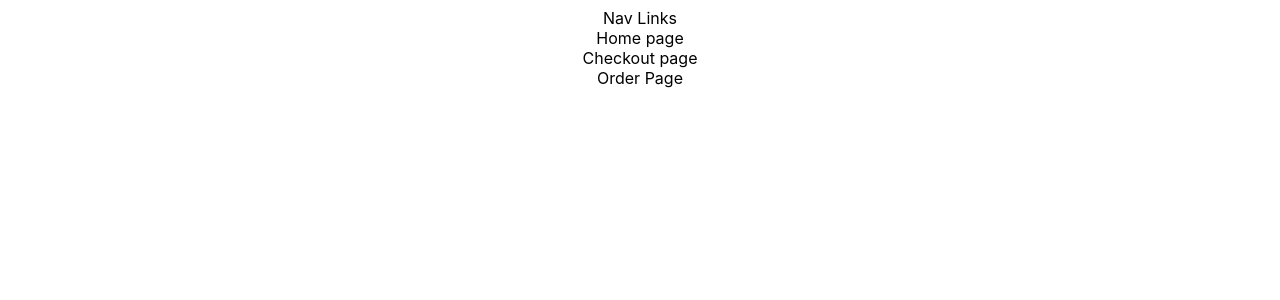
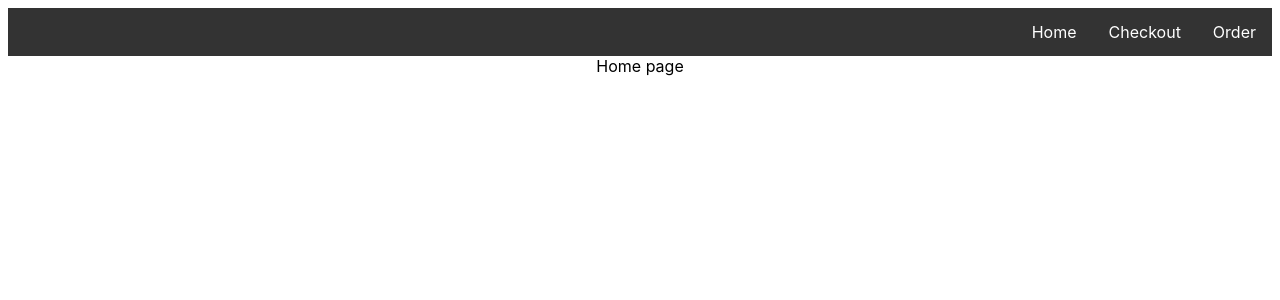
Before and after one commit to MilosTanaskovic/Umain-Pizza_Ordering_app, a React (Create React App) app in the folder pizza-ordering-app/: page / in a window 1280 px wide. Shown: the top 300 px of the page. Built offline with nearby package versions, Linux system fonts and the light colour scheme.

Commit message:
create react-router-dom, styling NavBar components...

```diff
--- a/pizza-ordering-app/package.json
+++ b/pizza-ordering-app/package.json
@@ -10,8 +10,10 @@
     "@types/node": "^16.11.26",
     "@types/react": "^17.0.39",
     "@types/react-dom": "^17.0.11",
+    "@types/react-router-dom": "^5.3.2",
     "react": "^17.0.2",
     "react-dom": "^17.0.2",
+    "react-router-dom": "^5.3.0",
     "react-scripts": "5.0.0",
     "typescript": "^4.6.2",
     "web-vitals": "^2.1.4"
@@ -40,7 +42,5 @@
       "last 1 safari version"
     ]
   },
-  "devDependencies": {
-    "@types/styled-components": "^5.1.23"
-  }
+  "devDependencies": {}
 }
--- /dev/null
+++ b/pizza-ordering-app/src/App.css
@@ -0,0 +1,10 @@
+.App {
+    margin: 0;
+    font-family: -apple-system, BlinkMacSystemFont, 'Segoe UI', 'Roboto', 'Oxygen',
+      'Ubuntu', 'Cantarell', 'Fira Sans', 'Droid Sans', 'Helvetica Neue',
+      sans-serif;
+    -webkit-font-smoothing: antialiased;
+    -moz-osx-font-smoothing: grayscale;
+
+    text-align: center;
+}
--- a/pizza-ordering-app/src/App.tsx
+++ b/pizza-ordering-app/src/App.tsx
@@ -1,32 +1,26 @@
 import React from 'react';
-import styled from 'styled-components';
+// import components and pages
 import NavBar from './components/NavBar/NavBar';
 import Checkout from './pages/Checkout/Checkout';
 import Home from './pages/Home/Home';
 import Order from './pages/Order/Order';
 
-const AppWrapper = styled.div`
-  margin: 0;
-  font-family: -apple-system, BlinkMacSystemFont, 'Segoe UI', 'Roboto', 'Oxygen',
-    'Ubuntu', 'Cantarell', 'Fira Sans', 'Droid Sans', 'Helvetica Neue',
-    sans-serif;
-  -webkit-font-smoothing: antialiased;
-  -moz-osx-font-smoothing: grayscale;
-
-  text-align: center;
-`
+import './App.css';
+import { Route } from 'react-router';
 
 const App: React.FC = () => {
   return (
-    <AppWrapper>
+    <div className='App'>
       <NavBar />
 
       {/* pages */}
-      <Home />
-      <Checkout />
-      <Order />
-
-    </AppWrapper>
+        <Route exact path='/' component={Home} />
+        <Route path='/checkout' component={Checkout} />
+        <Route path='/order' component={Order} />
+          {/* <Home/>
+          <Checkout />
+          <Order />  */}
+    </div>
   )
 }
 
--- /dev/null
+++ b/pizza-ordering-app/src/components/NavBar/NavBar.css
@@ -0,0 +1,20 @@
+.nav-wrapper {
+    display: flex;
+    justify-content: end;
+
+    list-style-type: none;
+    margin: 0;
+    padding: 0;
+    overflow: hidden;
+    background-color: #333;
+}
+.nav-wrapper li a {
+    display: block;
+    color: white;
+    text-align: center;
+    padding: 14px 16px;
+    text-decoration: none;
+}
+.nav-wrapper li a:hover{
+    background-color: #111;
+}
--- a/pizza-ordering-app/src/components/NavBar/NavBar.tsx
+++ b/pizza-ordering-app/src/components/NavBar/NavBar.tsx
@@ -1,15 +1,23 @@
-import React from 'react'
-import styled from 'styled-components';
+import React from 'react';
+import { Link } from 'react-router-dom';
 
-const NavBarWrapper = styled.nav`
-
-`;
+import './NavBar.css';
 
 const NavBar: React.FC = () => {
     return (
-        <NavBarWrapper>
-           Nav Links
-        </NavBarWrapper>
+        <div className='nav'>
+           <nav className='nav-wrapper'>
+               <li>
+                    <Link to='/'>Home</Link>
+               </li>
+               <li>
+                    <Link to='/checkout'>Checkout</Link>
+               </li>
+               <li>
+                    <Link to='/order'>Order</Link>
+               </li>
+           </nav>
+        </div>
     )
 }
 
--- a/pizza-ordering-app/src/index.tsx
+++ b/pizza-ordering-app/src/index.tsx
@@ -1,11 +1,14 @@
 import React from 'react';
 import ReactDOM from 'react-dom';
+import { BrowserRouter } from 'react-router-dom';
 import App from './App';
 import reportWebVitals from './reportWebVitals';
 
 ReactDOM.render(
   <React.StrictMode>
-    <App />
+    <BrowserRouter>
+      <App />
+    </BrowserRouter>
   </React.StrictMode>,
   document.getElementById('root')
 );
--- a/pizza-ordering-app/src/pages/Checkout/Checkout.tsx
+++ b/pizza-ordering-app/src/pages/Checkout/Checkout.tsx
@@ -1,15 +1,10 @@
-import React from 'react'
-import styled from 'styled-components';
-
-const CheckoutWrapper = styled.div`
-
-`;
+import React from 'react';
 
 const Checkout: React.FC = () => {
     return (
-        <CheckoutWrapper>
+        <main>
             Checkout page
-        </CheckoutWrapper>
+        </main>
     )
 }
 
--- a/pizza-ordering-app/src/pages/Home/Home.tsx
+++ b/pizza-ordering-app/src/pages/Home/Home.tsx
@@ -1,15 +1,10 @@
-import React from 'react'
-import styled from 'styled-components';
-
-const HomeWrapper = styled.div`
-
-`;
+import React from 'react';
 
 const Home: React.FC = () => {
     return (
-        <HomeWrapper>
+        <main>
             Home page
-        </HomeWrapper>
+        </main>
     )
 }
 
--- a/pizza-ordering-app/src/pages/Order/Order.tsx
+++ b/pizza-ordering-app/src/pages/Order/Order.tsx
@@ -1,15 +1,10 @@
-import React from 'react'
-import styled from 'styled-components';
-
-const OrderWrapper = styled.div`
-
-`;
+import React from 'react';
 
 const Order: React.FC = () => {
     return (
-        <OrderWrapper>
+        <main>
             Order Page
-        </OrderWrapper>
+        </main>
     )
 }
 
```
Also changed, not shown: 1 other file (tests, documents, lock files or other folders).
